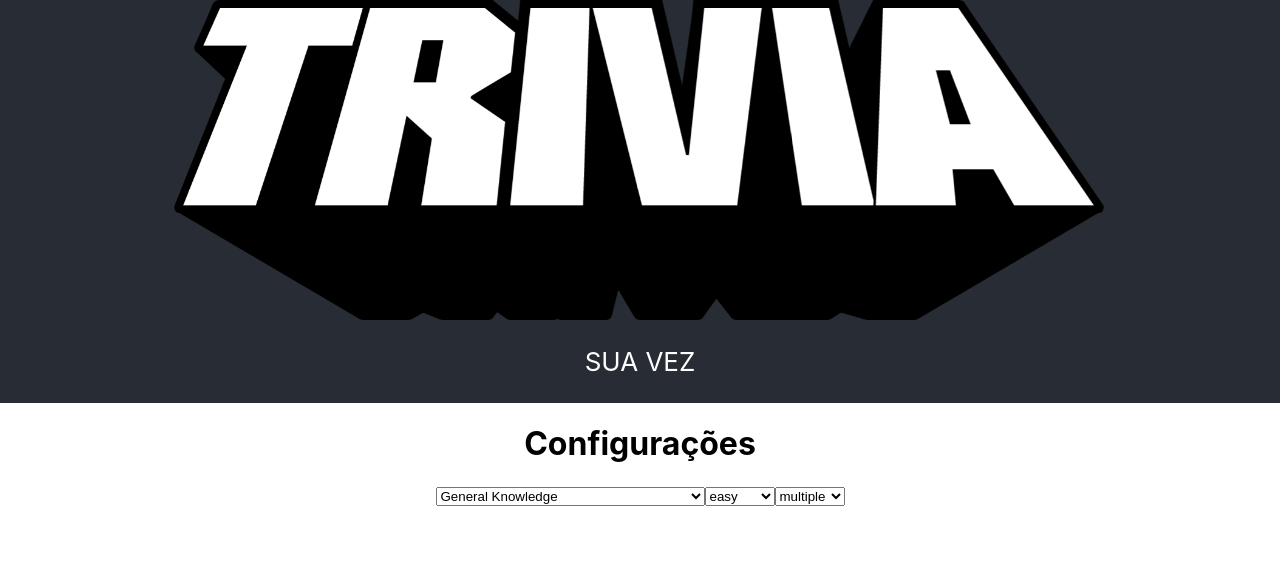
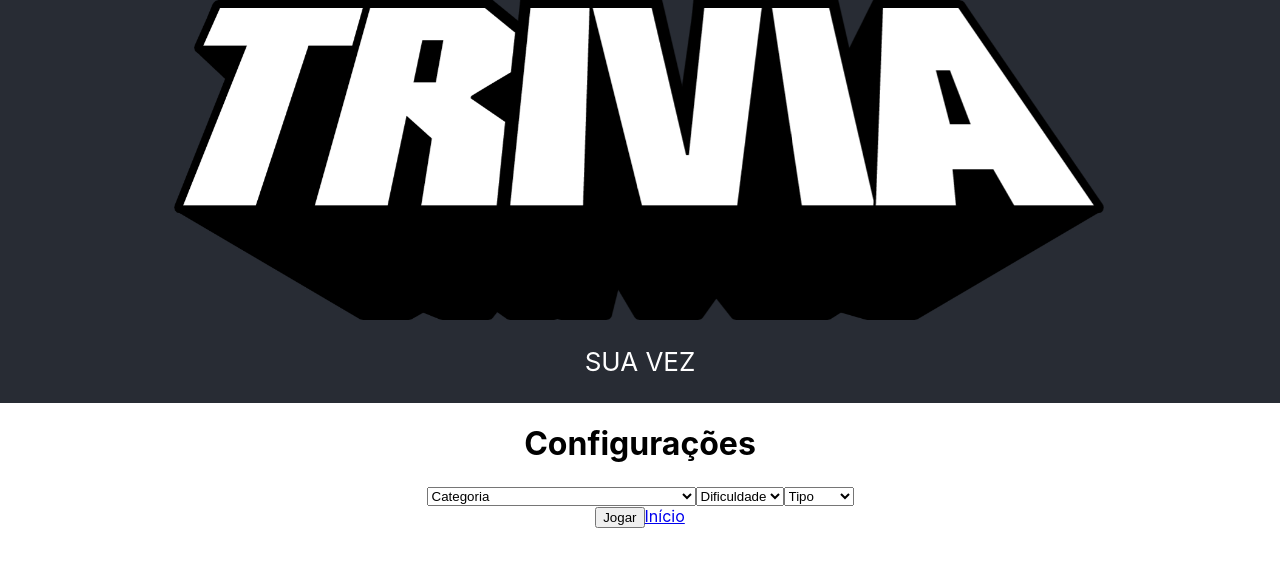
Before and after one commit to tryber/sd-03-project-trivia-react-redux-04, a React (Create React App) app: page /config in a window 1280 px wide. Shown: the top 566 px of the page. Built offline with nearby package versions, Linux system fonts and the light colour scheme.

Commit message:
change to improve usability

```diff
--- a/src/components/Config.jsx
+++ b/src/components/Config.jsx
@@ -1,7 +1,8 @@
 import React, { Component } from 'react';
-import { connect } from 'react-redux';
+import { Link } from 'react-router-dom';
 
 const category = [
+  'Categoria',
   'General Knowledge',
   'Entertainment: Books',
   'Entertainment: Film',
@@ -27,8 +28,8 @@ const category = [
   'Entertainment: Japanese Anime & Manga',
   'Entertainment: Cartoon & Animations',
 ];
-const difficulty = ['easy', 'medium', 'hard'];
-const type = ['multiple', 'boolean'];
+const difficulty = ['Dificuldade','easy', 'medium', 'hard'];
+const type = ['Tipo', 'multiple', 'boolean'];
 
 export class Config extends Component {
   constructor(props) {
@@ -57,17 +58,11 @@ export class Config extends Component {
         {type.map((e) => <option key={e}>{e}</option>)}
           </select>
         </div>
+        <button onClick={() => alert('Preencha seus dados na tela inicial!')}>Jogar</button>
+        <Link to="/">Início</Link>
       </div>
     );
   }
 }
 
-const mapStateToProps = () => ({
-
-});
-
-const mapDispatchToProps = {
-
-};
-
-export default connect(mapStateToProps, mapDispatchToProps)(Config);
+export default Config;
```
